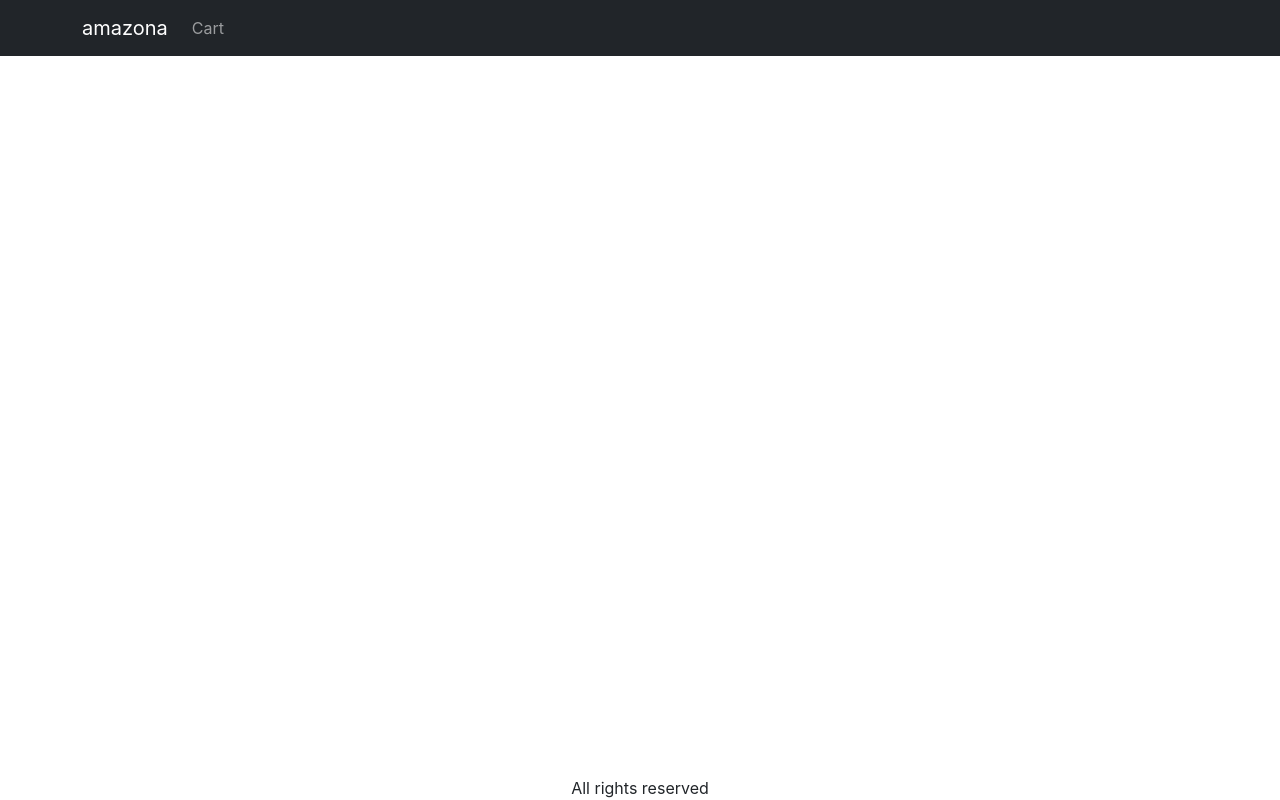
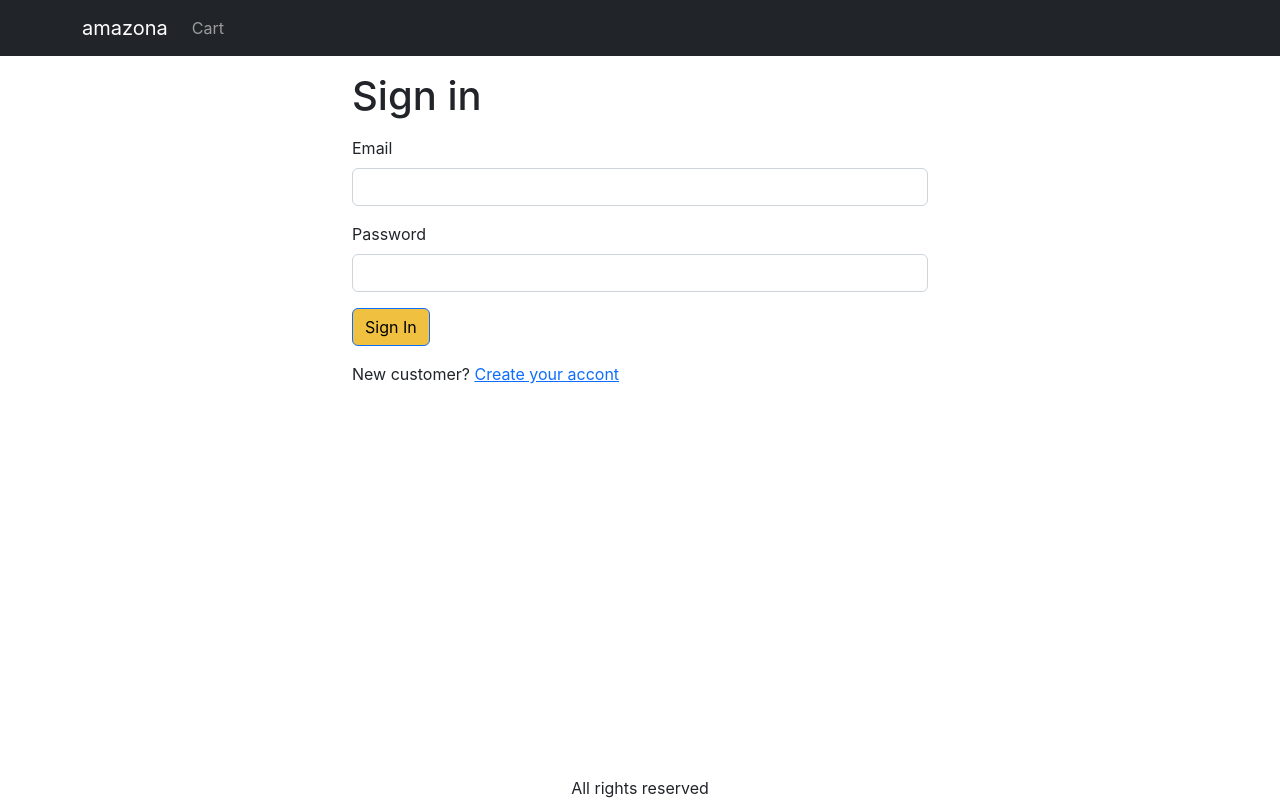
Before and after one commit to woooosung/MERN_project-ecommerce, a React (Create React App) app in the folder frontend/: page /signin in a window 1280 px wide. Built offline with nearby package versions, Linux system fonts and the light colour scheme.

Commit message:
sign in screen

```diff
--- a/frontend/src/App.js
+++ b/frontend/src/App.js
@@ -9,6 +9,7 @@
 import { useContext } from 'react';
 import {Store} from './Store';
 import CartScreen from './screens/CartScreen';
+import SigninScreen from './screens/SigninScreen';
 
 function App() {
   const {state} = useContext(Store);
@@ -41,6 +42,7 @@
               <Route path="/product/:slug" element={<ProductScreen />} />
               <Route path="/cart" element={<CartScreen/>} />
               <Route path="/" element={<HomeScreen/>} />
+              <Route path="/signin" element={<SigninScreen/>} />
             </Routes>
           </Container>
         </main>
--- a/frontend/src/index.css
+++ b/frontend/src/index.css
@@ -51,3 +51,7 @@
 .img-thumbnail {
   height : 80px;
 }
+
+.small-container {
+  max-width: 600px;
+}
--- /dev/null
+++ b/frontend/src/screens/SigninScreen.js
@@ -0,0 +1,37 @@
+import Container from "react-bootstrap/esm/Container";
+import { Helmet } from "react-helmet-async";
+import Form from 'react-bootstrap/Form';
+import { Link, useLocation } from "react-router-dom";
+import Button from "react-bootstrap/esm/Button";
+
+export default function SigninScreen() {
+    const { search } = useLocation();
+    const redirectInURL = new URLSearchParams(search).get('redirect');
+    const redirect = redirectInURL ? redirectInURL : '/';
+
+    return (
+        <Container className="small-container">
+            <Helmet>
+                <title>Sign In</title>
+            </Helmet>
+            <h1 className="my-3">Sign in</h1>
+            <Form>
+                <Form.Group className="mb-3" controlId="email">
+                    <Form.Label>Email</Form.Label>
+                    <Form.Control type="email" required />
+                </Form.Group>
+                <Form.Group className="mb-3" controlId="password">
+                    <Form.Label>Password</Form.Label>
+                    <Form.Control type="password" required />
+                </Form.Group>
+                <div className="mb-3">
+                    <Button type="submit">Sign In</Button>
+                </div>
+                <div className="mb-3">
+                    New customer?{' '}
+                    <Link to={`/signup?redirect=${redirect}`}>Create your accont</Link>
+                </div>
+            </Form>
+        </Container>
+    )
+}
```
